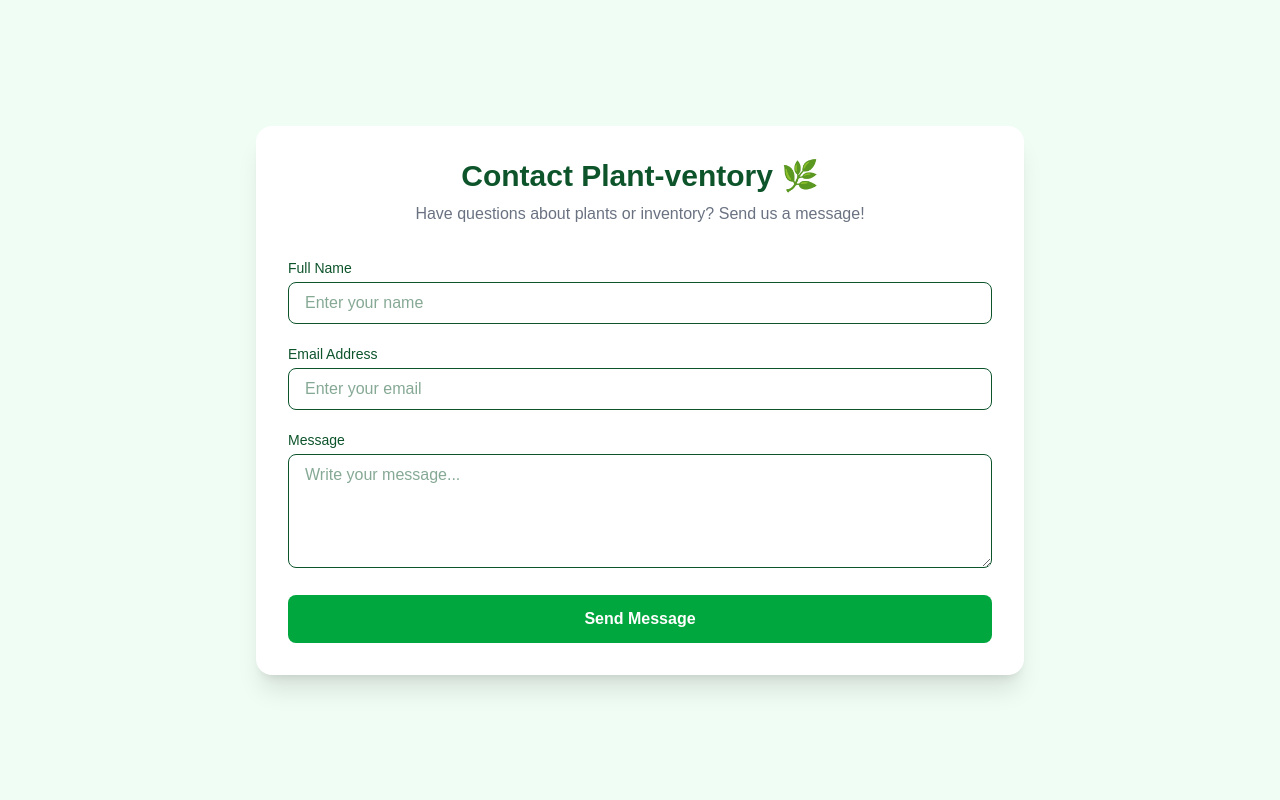
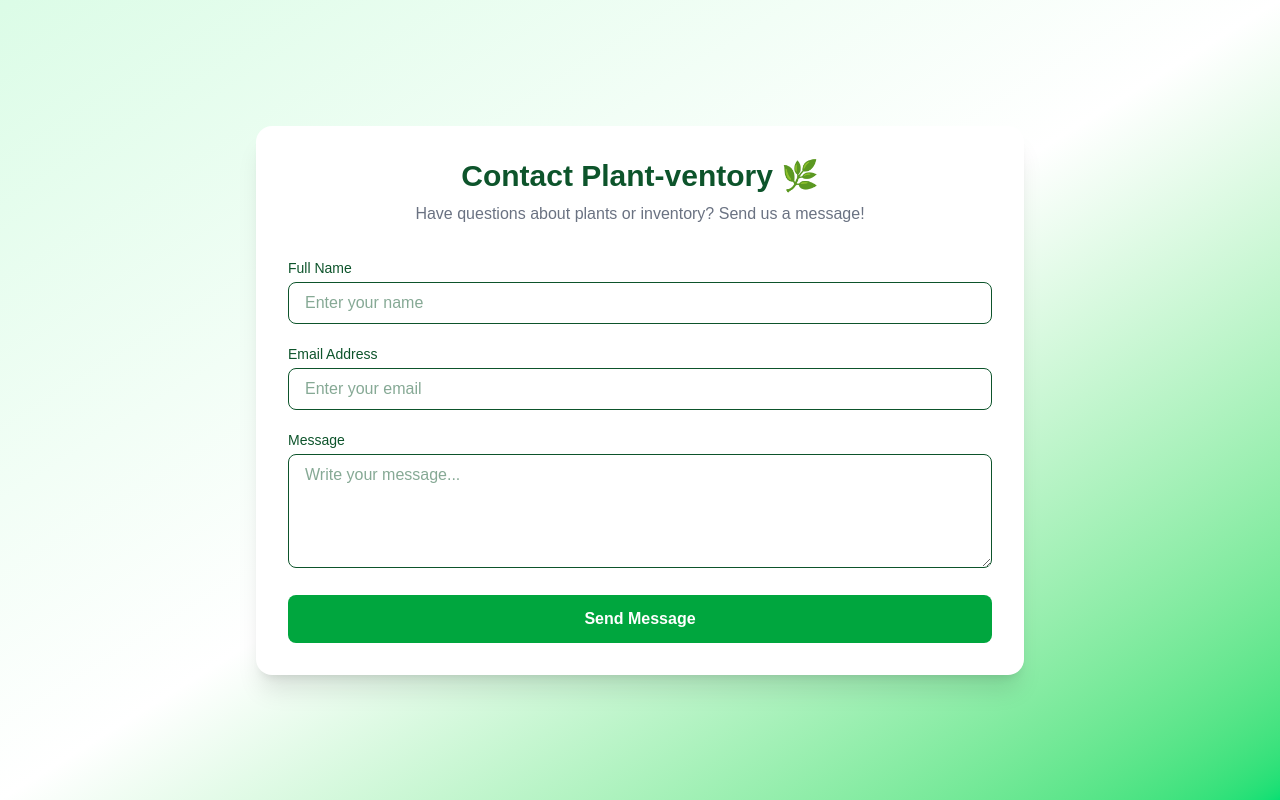
Before and after one commit to yasarahasini/plant-ventory, a Next.js app in the folder frontend/: page /contact in a window 1280 px wide. Built offline with nearby package versions, Linux system fonts and the light colour scheme.

Commit message:
update pages

```diff
--- a/frontend/app/(user)/contact/page.tsx
+++ b/frontend/app/(user)/contact/page.tsx
@@ -3,7 +3,7 @@
 
 const Page: React.FC = () => {
   return (
-    <div className="min-h-screen bg-green-50 flex items-center justify-center px-4 py-10">
+    <div className="min-h-screen bg-gradient-to-br from-green-100 via-white  to-green-400 flex items-center justify-center px-4 py-10">
       <div className="w-full max-w-3xl bg-white shadow-xl rounded-2xl p-8">
 
         <h1 className="text-3xl font-bold text-center text-green-900 mb-2">
```
